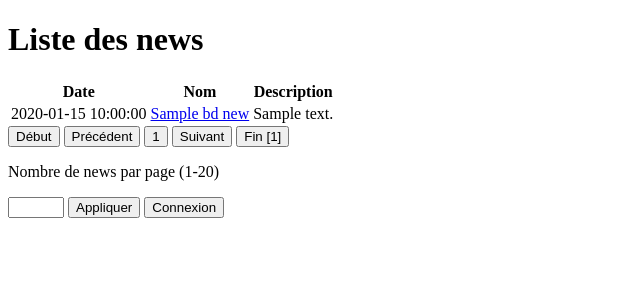
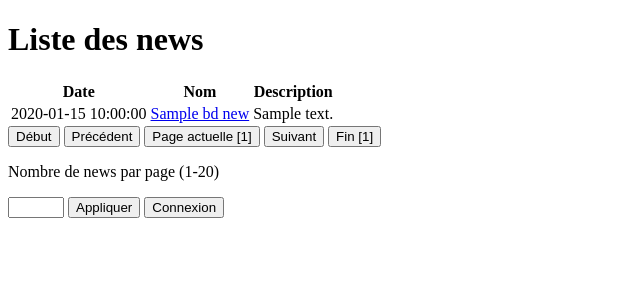
Before and after one commit to HugFournier/PHP_Project-1, a PHP site: template vues/vueNews.php in a window 1280 px wide. Shown: the top 300 px of the page, without its empty margins (0-640 px from the left). Run offline with PHP 8.4, Linux system fonts and the light colour scheme; the template is opened without the code that fills it: most values are stand-ins (such as "Sample title", 1, 10 or a date in 2020); data that the repository does not hold is empty.

Commit message:
Petit fix

```diff
--- a/vues/vueNews.php
+++ b/vues/vueNews.php
@@ -45,7 +45,7 @@ global $front;
            value='Début'>
     <input class='border-intermediate inline' type='BUTTON'
            onclick="window.location.href='?action=listerNews&page=<?php echo($currentPage - 1) ?>'" value='Précédent'>
-    <input class='border-intermediate inline' type='BUTTON' value='<?php echo $currentPage ?>'>
+    <input class='border-intermediate inline' type='BUTTON' value='Page actuelle [<?php echo $currentPage ?>]'>
     <input class='border-intermediate inline' type='BUTTON'
            onclick="window.location.href='?action=listerNews&page=<?php echo($currentPage + 1) ?>'" value='Suivant'>
     <input class='border-intermediate inline' type='BUTTON'
```
